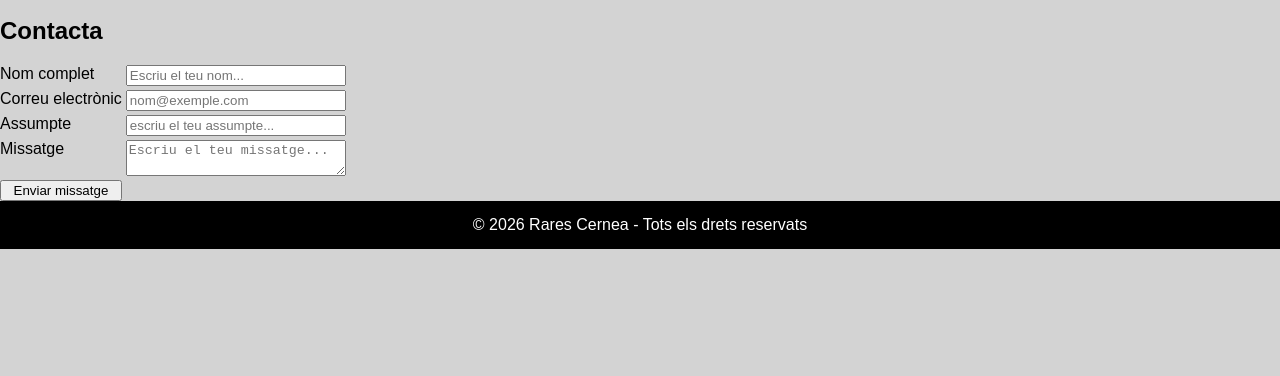
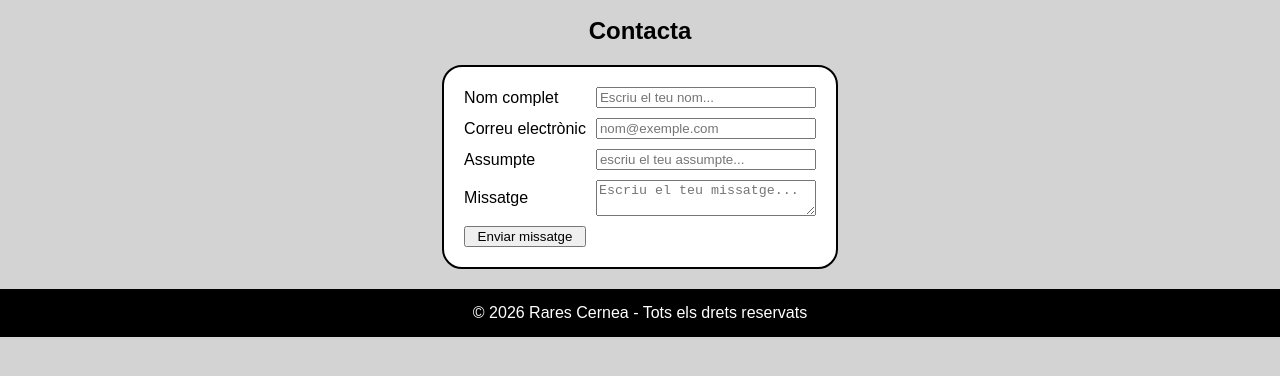
Before and after one commit to rares116/El-meu-portfolio, a plain HTML site: page pages/contacta.html in a window 1280 px wide. Shown: the part 64-440 px from the top of the page. Drawn offline with Linux system fonts and the light colour scheme.

Commit message:
Add files via upload

```diff
--- a/css/style.css
+++ b/css/style.css
@@ -121,42 +121,67 @@ table td {
     vertical-align: middle;
 }
 
-.IPO{
+.IPO {
     background-color: yellowgreen;
 }
-.sistemes{
+
+.sistemes {
     background-color: purple;
 }
-.Xarxes{
+
+.Xarxes {
     background-color: burlywood;
 }
-.ofimatica{
+
+.ofimatica {
     background-color: green;
 }
-.Tutoria{
+
+.Tutoria {
     background-color: blueviolet;
 }
-.ingles{
+
+.ingles {
     background-color: rgb(79, 121, 107);
 }
-.Sostenibilitat{
+
+.Sostenibilitat {
     background-color: darkorchid;
 }
-.Muntatge{
+
+.Muntatge {
     background-color: bisque;
 }
-.WEB{
+
+.WEB {
     background-color: darkslateblue;
 }
-.Digitalització{
+
+.Digitalització {
     background-color: rgb(223, 180, 117);
 }
-.dias{
+
+.dias {
     border: 1px solid #000000;
 }
 
 form {
+    background-color: white;
+    border: 2px solid black;
+    padding: 20px;
+    border-radius: 20px;
+
+
     display: grid;
     grid-template-columns: max-content 220px;
-  gap: 4px;
+    gap: 10px;
+    align-items: center;
+
+
+    width: fit-content;
+    margin: 20px auto;
 }
+
+.contacta {
+    text-align: center;
+}
--- a/pages/contacta.html
+++ b/pages/contacta.html
@@ -22,7 +22,7 @@
     </nav>
 </header>
 
-<h2>Contacta</h2>
+<h2 class="contacta">Contacta</h2>
 
 <body>
     <form action="#" method="post">
```
Also changed, not shown: index.html (+1 -1 lines), pages/Estudis.html (+1 -1 lines). Lines whose indentation alone changed are shown as unchanged.
